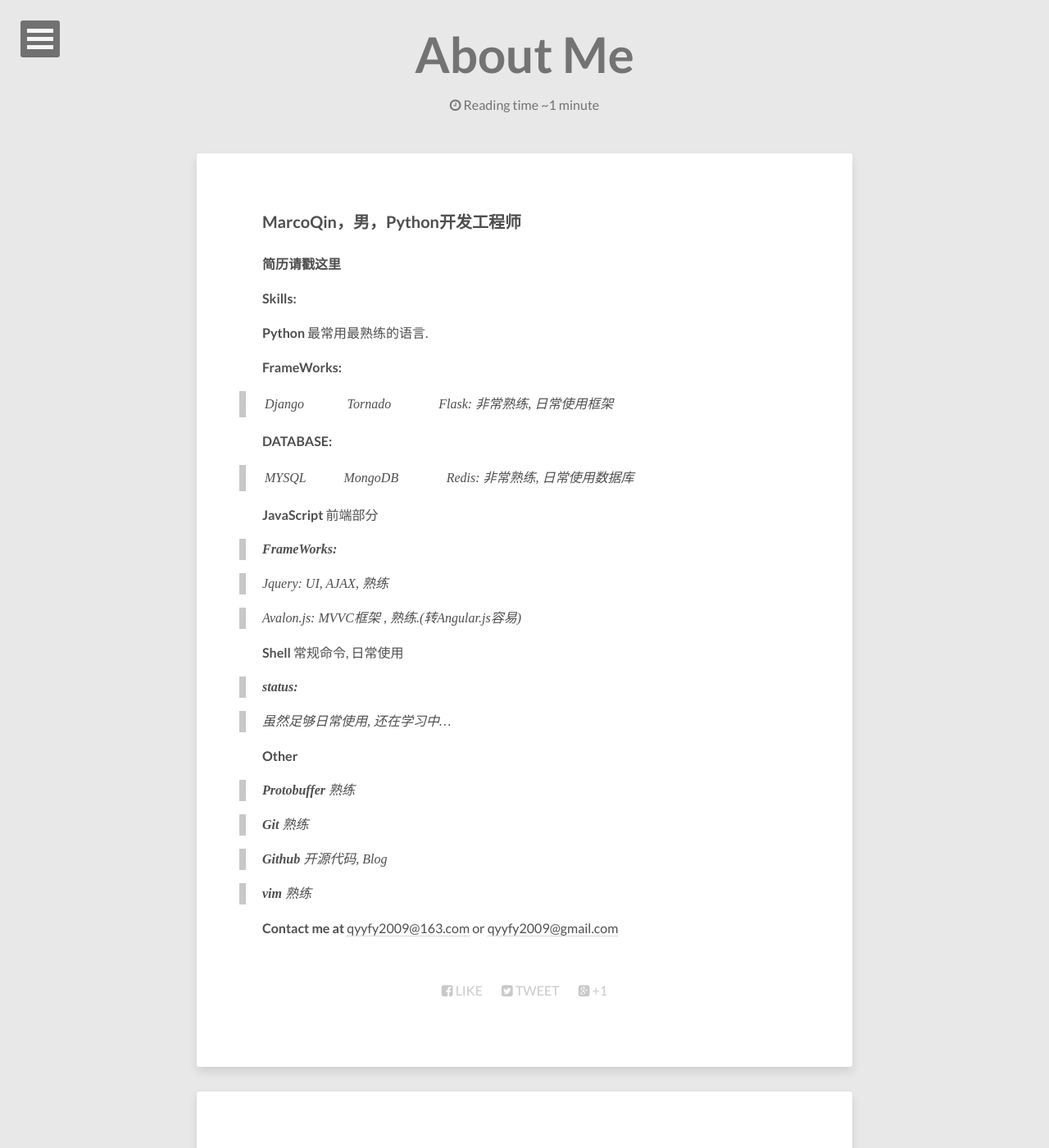
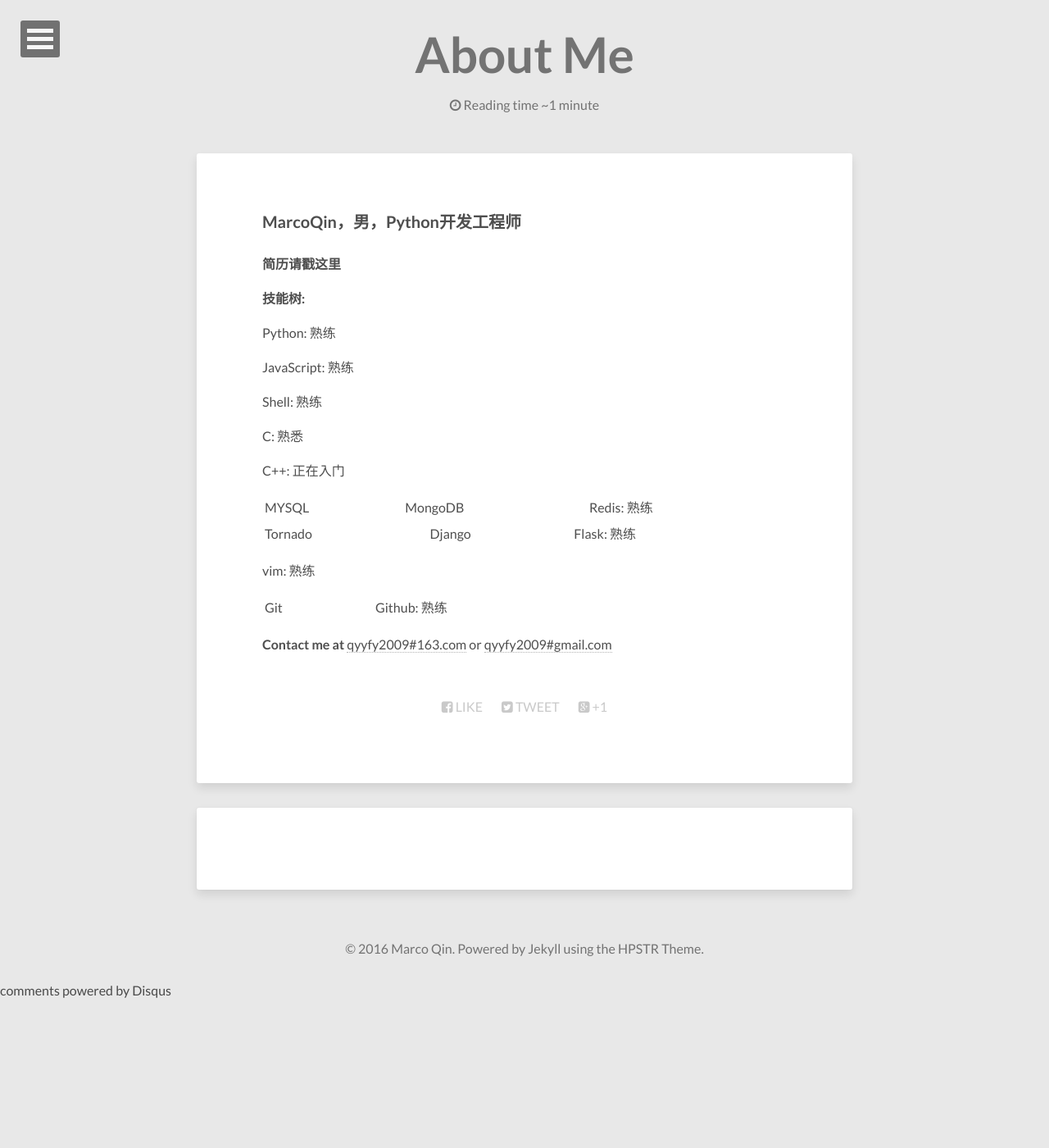
Before and after one commit to MarcoQin/MarcoQin.github.io, a Jekyll site: the page built from about.md, in a window 1280 px wide and 1400 px high. Shown: the whole window at 82% size. Built offline with Jekyll 4.4.1, drawn with Linux system fonts in a browser that asks for light colours; nearby versions of some CDN libraries; comment, search, counter and statistics services are not loaded.

Commit message:
update about

```diff
--- a/about.md
+++ b/about.md
@@ -8,40 +8,24 @@ permalink: /about/
 
 **[简历请戳这里](https://github.com/MarcoQin/MarcoQin.github.io/blob/master/resume.md)**
 
-**Skills:**
+**技能树:**
 
-**Python**  最常用最熟练的语言.
+Python: 熟练
 
-**FrameWorks:**
+JavaScript: 熟练
 
->Django|Tornado|Flask: 非常熟练, 日常使用框架
+Shell: 熟练
 
-**DATABASE:**
+C: 熟悉
 
->MYSQL|MongoDB|Redis: 非常熟练, 日常使用数据库
+C++: 正在入门
 
-**JavaScript**  前端部分
+MYSQL|MongoDB|Redis: 熟练
 
->**FrameWorks:**
+Tornado|Django|Flask: 熟练
 
->Jquery: UI, AJAX, 熟练
+vim: 熟练
 
->Avalon.js: MVVC框架 , 熟练.(转Angular.js容易)
+Git|Github: 熟练
 
-**Shell**  常规命令, 日常使用
-
->**status:**
-
->虽然足够日常使用, 还在学习中...
-
-**Other**
-
->**Protobuffer** 熟练
-
->**Git** 熟练
-
->**Github** 开源代码, Blog
-
->**vim** 熟练
-
-**Contact me at**  [qyyfy2009@163.com](mailto:qyyfy2009@163.com) or [qyyfy2009@gmail.com](mailto:qyyfy2009@gmail.com)
+**Contact me at**  [qyyfy2009#163.com](mailto:qyyfy2009#163.com) or [qyyfy2009#gmail.com](mailto:qyyfy2009#gmail.com)
```
